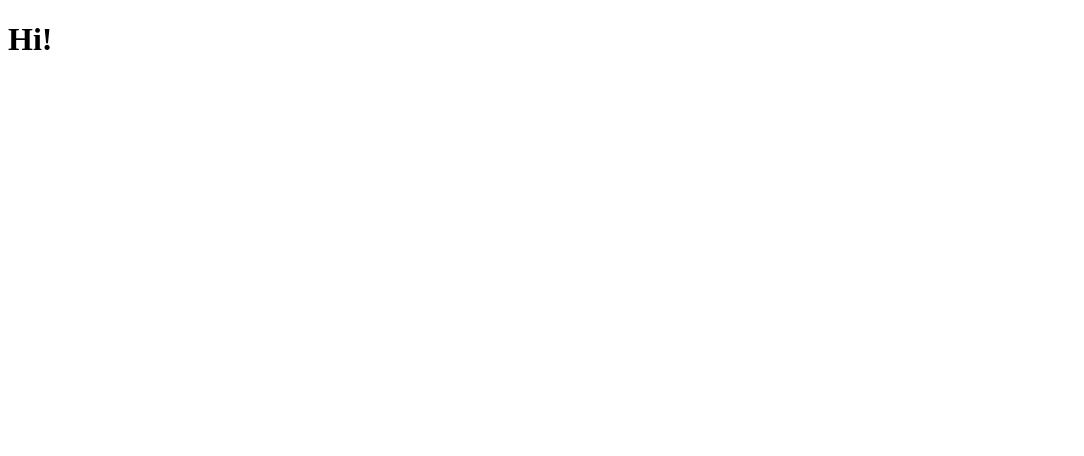
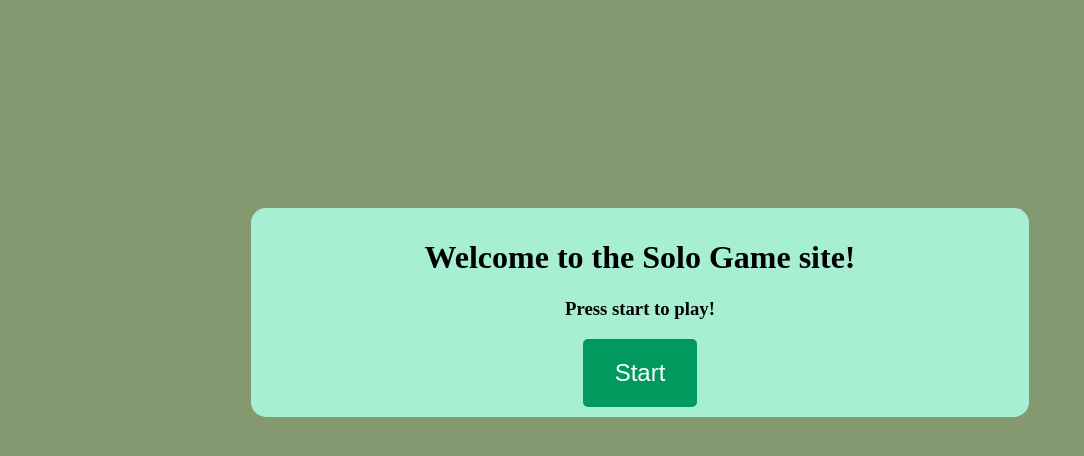
Before and after one commit to KisGabo/solo-elteik, a website built with webpack: page client/public/index.html in a window 1280 px wide. Shown: the whole page, without its empty margins (0-1084 px from the left). Built offline with nearby package versions, Linux system fonts and the light colour scheme.

Commit message:
Kezdeti főoldal

```diff
--- a/client/public/app.css
+++ b/client/public/app.css
@@ -0,0 +1,39 @@
+
+body {
+    background: #84996f;
+}
+
+#gameArea{
+    display: none;
+}
+
+#welcomePage{
+    display: block;
+    background: #a7efd3;
+    margin: 0 auto;
+    position: relative;
+    top: 200px;
+    width: 60%;
+    padding: 10px;
+    border-radius: 15px;
+    text-align: center;
+}
+
+#startBtnDiv{
+    text-align: center;
+}
+
+#startBtn{
+    background-color: #01995e;
+    border: none;
+    color: white;
+    padding: 20px 32px;
+    border-radius: 5px;
+    text-align: center;
+    display: inline-block;
+    font-size: 24px;
+}
+#startBtn:hover {
+    background-color: #27e89d;
+    color: navajowhite;
+}
--- a/client/public/index.html
+++ b/client/public/index.html
@@ -8,8 +8,14 @@
   </head>
 
   <body>
-
-    <h1>Hi!</h1>
+    <main>
+      <div id="welcomePage"><h1>Welcome to the Solo Game site!
+        <h3>Press start to play!</h3>
+        </h1>
+          <div id="startBtnDiv"><button id="startBtn">Start</button> </div>
+      </div>
+      <div id="gameArea"></div>
+    </main>
 
     <!-- Ez az automatikusan összeszerkesztett szkript fájl -->
     <script src="/compiled/webpack.js"></script>
--- a/client/view/boot.js
+++ b/client/view/boot.js
@@ -6,3 +6,27 @@ import * as remoteActions from '../remoteActions'
 export default function () {
   console.log('View boot script kész!')
 }
+
+// Segédfüggvények
+
+function $(selector) {
+    return document.querySelector(selector)
+}
+
+function $$(selector) {
+    return document.querySelectorAll(selector)
+}
+
+//ha megnyomja a startot, felugrik egy ablak, ami megkérdezi a nevét
+$('#startBtn').addEventListener('click', newPlayerInit)
+
+//ha megkapja a nevet, átirányítja a játék oldalára
+function newPlayerInit(){
+  var playerName = prompt("Please enter your name", "Han Solo");
+  if (playerName == '') playerName = 'Névtelenke'
+  if (playerName != null) { //egyelőre csak placeholderként default szöveg
+    $('#welcomePage').style.display = 'none'
+    $('#gameArea').style.display = 'block'
+    $('#gameArea').innerHTML = "Hello " + playerName + "! Let's play some Solo!"
+  }
+}
```
